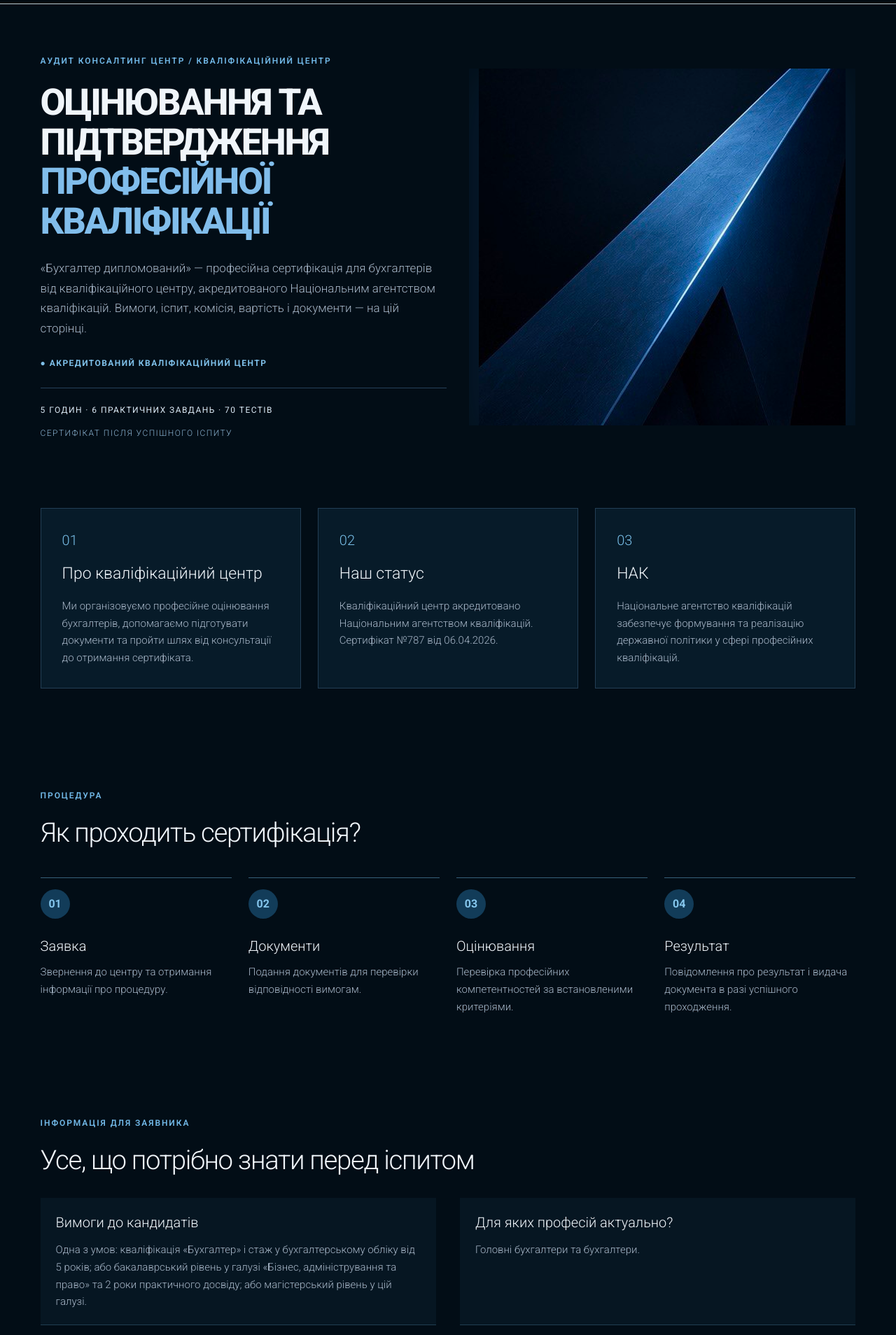
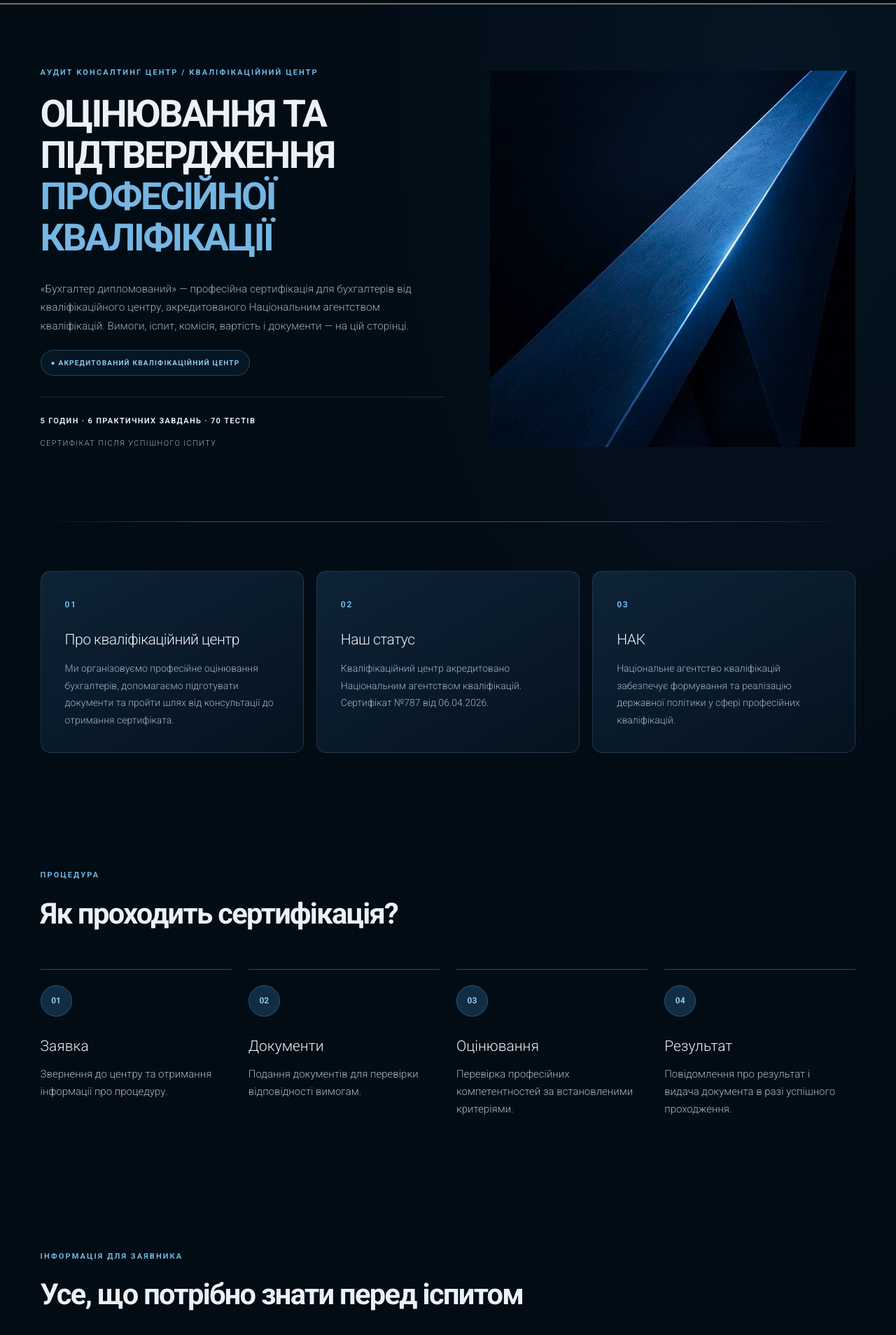
Before and after one commit to dnagorna3817-spec/website_akc_main, a Next.js app: page /expertise/qualification in a window 1280 px wide. Shown: the part 80-1988 px from the top of the page at 70% size. Built offline with nearby package versions, Linux system fonts and the light colour scheme.

Commit message:
Polish qualification center visual design without changing content or structure

```diff
--- a/app/expertise/[slug]/qualification.module.css
+++ b/app/expertise/[slug]/qualification.module.css
@@ -52,3 +52,67 @@
 .qFinal a{margin-top:24px}
 @media(max-width:900px){.qHero{grid-template-columns:1fr;padding-top:50px;min-height:auto}.qHeroArt{max-height:370px}.qHeroArt img{max-height:370px}.qIntroCards,.qPriceGrid,.qReviewGrid{grid-template-columns:1fr}.qSteps{grid-template-columns:repeat(2,1fr)}}
 @media(max-width:600px){.qHero{padding:38px 20px}.qHero h1{font-size:clamp(30px,8vw,42px)}.qIntroCards,.qSection,.qInner,.qFinal{padding:45px 20px}.qSteps,.qInfoGrid,.qDocumentGrid,.qNormative{grid-template-columns:1fr}.qPriceGrid,.qReviewGrid{grid-template-columns:1fr}.qHeroArt{max-height:290px}.qHeroArt img{max-height:290px}.qIntroCards{gap:12px}}
+
+
+/* Editorial visual refinement — layout, text and section order remain unchanged. */
+.qualificationPage{--q-ink:#020c15;--q-panel:#071a2a;--q-line:rgba(119,174,209,.20);--q-accent:#6fb8e8;color:#eaf1f7;background:var(--q-ink)}
+.qualificationMain{background:radial-gradient(ellipse 62% 23% at 86% 2%,rgba(34,107,163,.10),transparent 75%),#020c15!important}
+.qHero{min-height:clamp(610px,calc(100svh - 94px),800px);grid-template-columns:minmax(0,1.05fr) minmax(0,.95fr);gap:clamp(30px,5vw,90px);padding-top:clamp(70px,7vw,110px);padding-bottom:clamp(75px,8vw,120px);position:relative}
+.qHero:after{content:"";position:absolute;bottom:0;left:clamp(24px,4.5vw,80px);right:clamp(24px,4.5vw,80px);height:1px;background:linear-gradient(90deg,transparent,#31506a 20%,#31506a 80%,transparent)}
+.qHeroText{max-width:730px}
+.qEyebrow{font-size:11px;letter-spacing:.19em;color:#70b5e2;font-weight:650}
+.qHero h1{font-size:clamp(38px,4.2vw,68px);line-height:1.095;letter-spacing:-.047em;font-weight:680;margin-bottom:30px;text-wrap:balance}
+.qHero h1 span{color:#75b6e2}
+.qHeroText>p:not(.qEyebrow){font-size:clamp(15px,1.2vw,18px);line-height:1.75;max-width:590px;color:#9cabbc}
+.qStatus{display:inline-flex;align-items:center;gap:8px;padding:10px 14px;margin:20px 0 30px;background:rgba(49,125,175,.10);border:1px solid rgba(108,184,232,.28);border-radius:999px;color:#8bc8ed;font-size:10px;letter-spacing:.12em}
+.qMetrics{gap:14px;padding-top:25px;border-color:var(--q-line);font-size:11px;line-height:1.65}
+.qMetrics strong{font-weight:650}
+.qHeroArt{position:relative;isolation:isolate;max-height:560px;min-height:380px;border-radius:2px}
+.qHeroArt:before{content:"";position:absolute;inset:12%;background:radial-gradient(ellipse,rgba(40,111,177,.19),transparent 68%);filter:blur(28px);z-index:-1}
+.qHeroArt img{width:100%;max-height:560px;object-fit:contain;filter:drop-shadow(0 24px 60px rgba(35,110,187,.14))}
+.qIntroCards{gap:18px;padding-top:70px}
+.qIntroCards article{position:relative;min-height:255px;padding:34px;background:linear-gradient(150deg,rgba(15,38,59,.90),rgba(5,19,32,.98));border:1px solid var(--q-line);border-radius:14px;transition:border-color .25s ease,transform .25s ease}
+.qIntroCards article:hover{border-color:rgba(109,183,230,.48);transform:translateY(-3px)}
+.qIntroCards article>span{font-size:12px;font-weight:650;letter-spacing:.15em;color:#77b9e7}
+.qIntroCards h2{font-size:clamp(20px,1.65vw,25px);line-height:1.25;margin:26px 0 16px;letter-spacing:-.025em}
+.qIntroCards article p{font-size:14px;line-height:1.75;color:#a3b3c3}
+.qSection,.qInner{padding-top:95px;padding-bottom:95px}
+.qSection h2,.qInner h2,.qFinal h2{font-size:clamp(30px,3.25vw,48px);font-weight:650;letter-spacing:-.04em;max-width:1000px;text-wrap:balance}
+.qSection>p:not(.qEyebrow){max-width:810px}
+.qSteps{gap:24px;margin-top:55px}
+.qSteps article{border-top:1px solid rgba(115,178,221,.38);padding:22px 8px 0 0}
+.qSteps article>span{width:45px;height:45px;background:#102d44;border:1px solid #2a5876;color:#92c9ed;font-size:12px}
+.qSteps h3{font-size:21px;margin:27px 0 12px}
+.qSteps p{max-width:260px}
+.qInfoGrid{gap:16px;margin-top:36px}
+.qInfoGrid article{background:linear-gradient(130deg,rgba(12,32,49,.75),rgba(5,19,31,.48));border:1px solid rgba(96,155,193,.16);border-radius:12px;padding:30px}
+.qInfoGrid h3{font-size:19px;margin:0 0 14px;letter-spacing:-.015em}
+.qInfoGrid p{font-size:14px;line-height:1.75}
+.qBand{background:linear-gradient(135deg,#071e30 0%,#092339 52%,#061522 100%);border-top:1px solid #1d3a50;border-bottom:1px solid #1d3a50}
+.qBand .qInfoGrid article{background:rgba(4,17,29,.35);border-color:rgba(108,175,215,.20)}
+.qResult{margin-top:70px;padding-top:50px;border-color:rgba(119,174,209,.28)}
+.qResult>p:not(.qEyebrow){max-width:850px}
+.qResult strong{background:rgba(24,83,123,.25);border:1px solid rgba(110,183,228,.35);border-radius:8px;color:#a0d5f4}
+.qPriceGrid,.qReviewGrid{gap:18px;margin-top:40px}
+.qPriceGrid article,.qReviewGrid blockquote{display:flex;flex-direction:column;border:1px solid var(--q-line);border-radius:14px;padding:34px;background:linear-gradient(155deg,#0b2235,#061726 82%);min-height:270px}
+.qPriceGrid h3{font-size:12px;letter-spacing:.13em;color:#86c6ee}
+.qPriceGrid p{font-size:14px;min-height:0}
+.qPriceGrid strong{font-size:clamp(24px,2.3vw,34px);letter-spacing:-.03em;margin:auto 0 26px;padding-top:26px}
+.qPriceGrid a,.qFinal a{border-radius:7px;min-height:47px;align-items:center;justify-content:center;transition:background .2s ease,transform .2s ease}
+.qPriceGrid a:hover,.qFinal a:hover{transform:translateY(-2px)}
+.qReviewGrid blockquote{min-height:240px}
+.qReviewGrid blockquote span{font-size:14px}
+.qReviewGrid p{min-height:0;font-size:14px;line-height:1.75;margin:24px 0}
+.qReviewGrid footer{margin-top:auto}
+.qDocumentGrid{column-gap:46px}
+.qDocumentGrid>div{min-height:86px;border-bottom:1px solid var(--q-line);font-size:14px;line-height:1.5;gap:20px}
+.qDocumentGrid>div span{font-size:18px;flex-shrink:0}
+.qNormative{gap:28px;align-items:start}
+.qNormative>p{max-width:600px}
+.qNormative article{border:1px solid var(--q-line);background:linear-gradient(145deg,#0c283d,#071a2b);border-radius:12px;padding:35px}
+.qFinal{padding-top:100px;padding-bottom:125px;border-top:1px solid rgba(119,174,209,.14)}
+.qFinal>p:not(.qEyebrow){line-height:1.8;color:#a9bacb}
+.qFinal a{margin-top:30px}
+@media(max-width:900px){.qHero{min-height:auto;gap:20px}.qHeroArt{min-height:280px}.qIntroCards{padding-top:40px}.qIntroCards article{min-height:0}.qSection,.qInner{padding-top:65px;padding-bottom:65px}}
+@media(max-width:600px){.qHero{padding:45px 20px 55px}.qHero h1{font-size:clamp(30px,8vw,42px)}.qHeroArt{min-height:210px}.qHeroArt img{max-height:290px}.qIntroCards,.qSection,.qInner,.qFinal{padding:50px 20px}.qIntroCards{gap:14px}.qIntroCards article,.qInfoGrid article,.qPriceGrid article,.qReviewGrid blockquote{padding:25px}.qSteps{gap:22px}.qSection h2,.qInner h2,.qFinal h2{font-size:clamp(28px,7vw,36px)}.qPriceGrid article,.qReviewGrid blockquote{min-height:0}.qPriceGrid strong{margin:12px 0 24px}}
+@media(prefers-reduced-motion:reduce){.qIntroCards article,.qPriceGrid a,.qFinal a{transition:none}}
```
